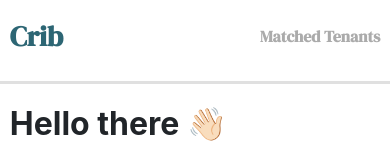
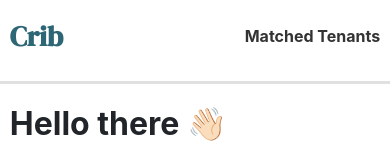
Before and after one commit to Crib-Sublease-Made-Easy/tenantlist, a React (Create React App) app: page / in a window 390 px wide. Shown: the top 155 px of the page. Built offline with nearby package versions, Linux system fonts and the light colour scheme; no server answers.

Commit message:
phone nymer

```diff
--- a/src/NavBar/navbar.js
+++ b/src/NavBar/navbar.js
@@ -3,7 +3,7 @@ export default function NavBar(){
     return(
         <div style={{display:'flex', height: "10vh", width: "100vw", flexDirection: 'row', alignItems:'center', paddingLeft: '2.5vw', paddingRight: '2.5vw', borderBottomStyle:'solid', borderColor:'#E0E0E0', flexDirection:'row', justifyContent:'space-between'}}>
             <h3 style={{fontWeight:'700', fontFamily: 'DM Serif Display', color: '#2D6674'}}>Crib</h3>
-            <h6 style={{fontWeight:'700', fontFamily: 'DM Serif Display', color: '#ABABAB'}}>Matched Tenants</h6>
+            <h6 style={{fontWeight:'700',  color: '#333333'}}>Matched Tenants</h6>
         </div>
     )
 }
--- a/src/TenantCard/tenantCard.js
+++ b/src/TenantCard/tenantCard.js
@@ -68,7 +68,7 @@ export default function TennatCard(props) {
                 }
             </div>
             <div style={{paddingTop: 20, opacity: showPhoneNum ? 1 : 0 }}>
-                <p>Phone Number: <a onClick={()=>alert("messaged")}>{phoneNum}</a></p>
+                <p>Phone Number: <a href={`+1${phoneNum}`} onClick={()=>alert("messaged")}>+1{phoneNum}</a></p>
             </div>
 
 
```
